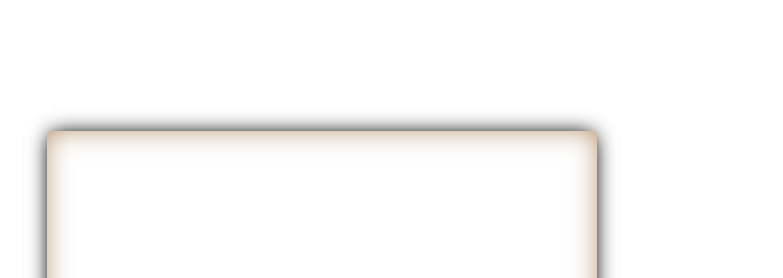
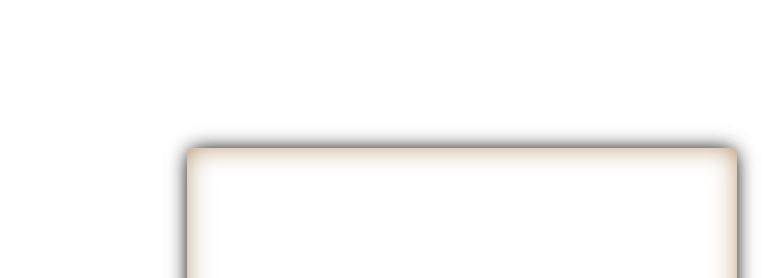
Before and after one commit to johnryan465/chchball2020_testing, a plain HTML site: page index.html in a window 1280 px wide. Shown: the part 69-347 px from the top of the page, without its empty margins (178-961 px from the left). Drawn offline with nearby package versions, Linux system fonts and the light colour scheme.

Commit message:
Centred everything

```diff
--- a/env.css
+++ b/env.css
@@ -305,7 +305,7 @@ body {
 .envelope.new {
   will-change: transform;
   transform-style: preserve-3d;
-  top: 25%;
+  top: var(--starting-envelope-height);
   animation: new 1s forwards;
 }
 
@@ -313,7 +313,7 @@ body {
   transform-style: preserve-3d;
   transform: translateX(var(--translation));
   will-change: transform;
-  top: 25%;
+  top: var(--starting-envelope-height);;
   animation: open 4s forwards;
 }
 
--- a/env.js
+++ b/env.js
@@ -1,11 +1,15 @@
 $(function(){
   $(document).ready(function(){;
-    document.body.style.setProperty("--device-width", screen.width );
-    document.body.style.setProperty("--device-height", screen.height );
+    document.documentElement.style.setProperty("--device-width",  $(window).width() );
+    document.documentElement.style.setProperty("--device-height", $(window).height() );
     e_width =  parseInt(getComputedStyle(document.documentElement).getPropertyValue('--envelope-width'));
     d_width =  parseInt(getComputedStyle(document.documentElement).getPropertyValue('--device-width'));
-    document.body.style.setProperty("--translation", (d_width-e_width)/2 + "px" );
-    console.log((d_width-e_width)/2);
+    document.documentElement.style.setProperty("--translation", (d_width-e_width)/2 + "px" );
+    e_height = parseInt(getComputedStyle(document.documentElement).getPropertyValue('--envelope-height'));
+    d_height =  parseInt(getComputedStyle(document.documentElement).getPropertyValue('--device-height'));
+    document.documentElement.style.setProperty("--starting-envelope-height", (d_height-e_height)/2 + "px" );
+
+
   });
   $(".top-flap")
   .on("animationend webkitAnimationEnd oAnimationEnd MSAnimationEnd",
```
